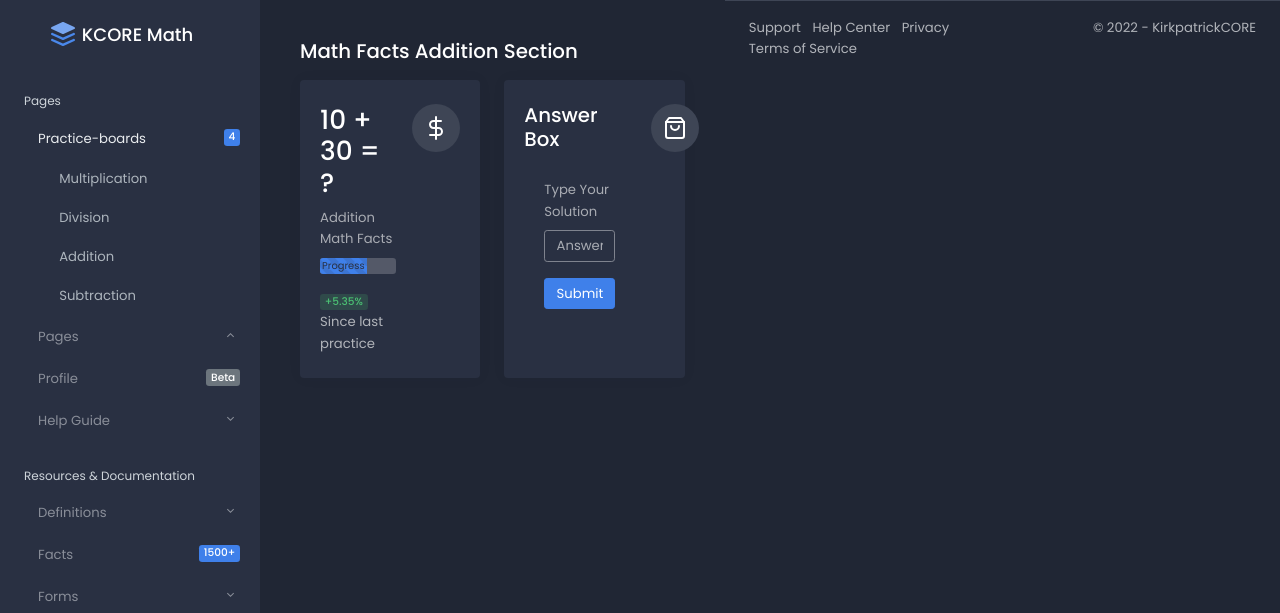
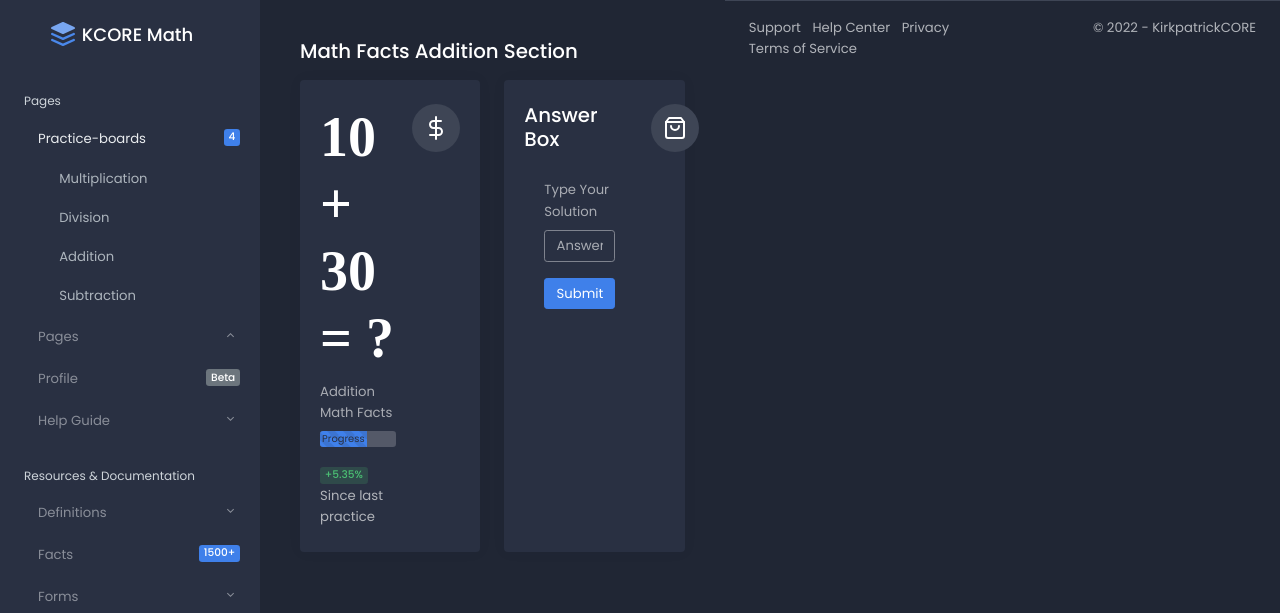
Before and after one commit to M-W-Kirk/kcoremath, a Django app: page /add.html in a window 1280 px wide. Shown: the top 613 px of the page. Run offline with Django 3.2, Linux system fonts and the light colour scheme; some libraries are stand-ins or nearby versions.

Commit message:
updates added

```diff
--- /dev/null
+++ b/kcoremath/static/css/math-style.css
@@ -0,0 +1,14 @@
+h1.math {
+    margin-top: 0;
+    margin-bottom: 0.5rem;
+    font-family: "Tinos", -apple-system, BlinkMacSystemFont, "Segoe UI", Roboto, "Helvetica Neue", Arial, sans-serif, "Apple Color Emoji", "Segoe UI Emoji", "Segoe UI Symbol", "Noto Color Emoji";
+    font-weight: 700;
+    line-height: 1.2;
+    font-size: calc(2.375rem + 1.5vw);
+  }
+
+@media (min-width: 1200px) {
+    h1.math {
+        font-size: 3.5rem;
+    }
+}
--- a/kcoremath/website/templates/base.html
+++ b/kcoremath/website/templates/base.html
@@ -24,6 +24,7 @@
 	<!-- BEGIN SETTINGS -->
 	<!-- Remove this after purchasing -->
 	<link class="js-stylesheet" href="{% static 'css/dark.css' %}" rel="stylesheet">
+	<link rel="stylesheet" href="{% static 'css/math-style.css' %}">
 	<link rel="stylesheet" href="{% static 'js/app.js' %}">
 	<!-- END SETTINGS -->
 </head>
```
